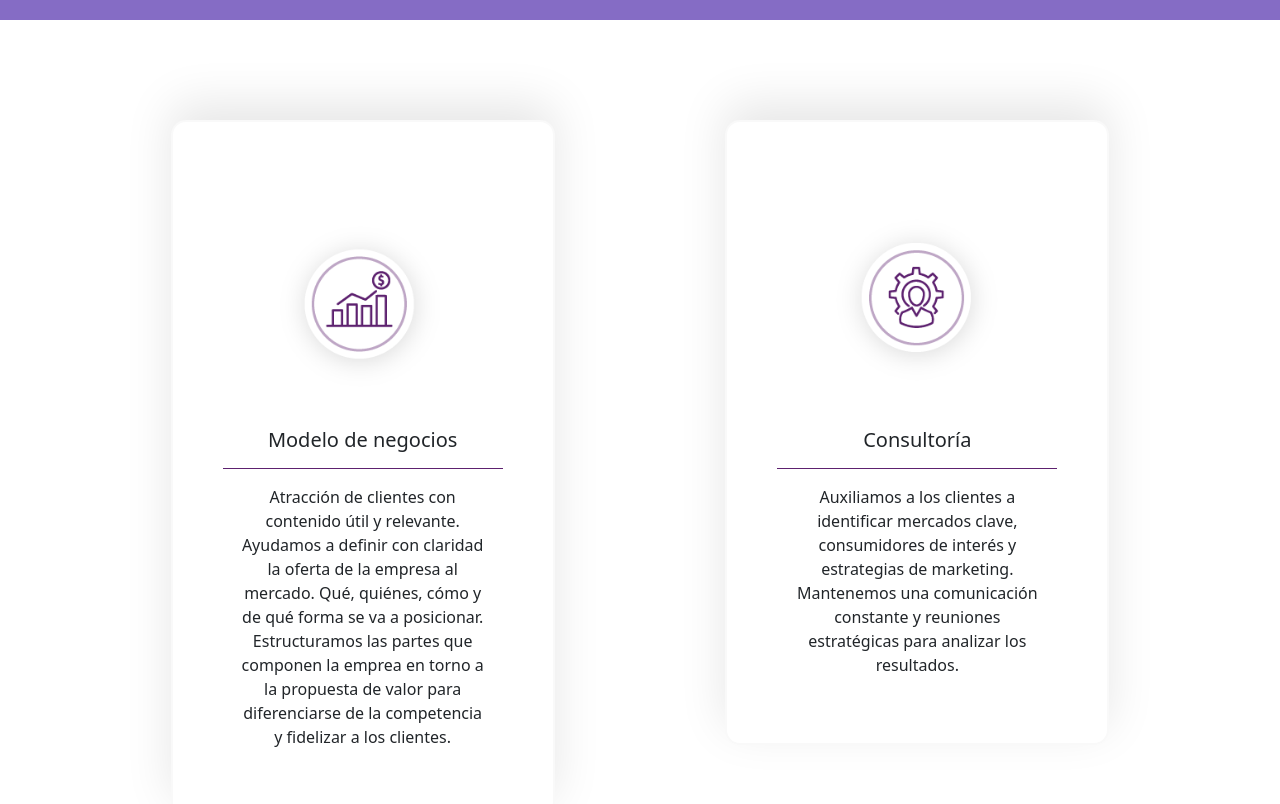
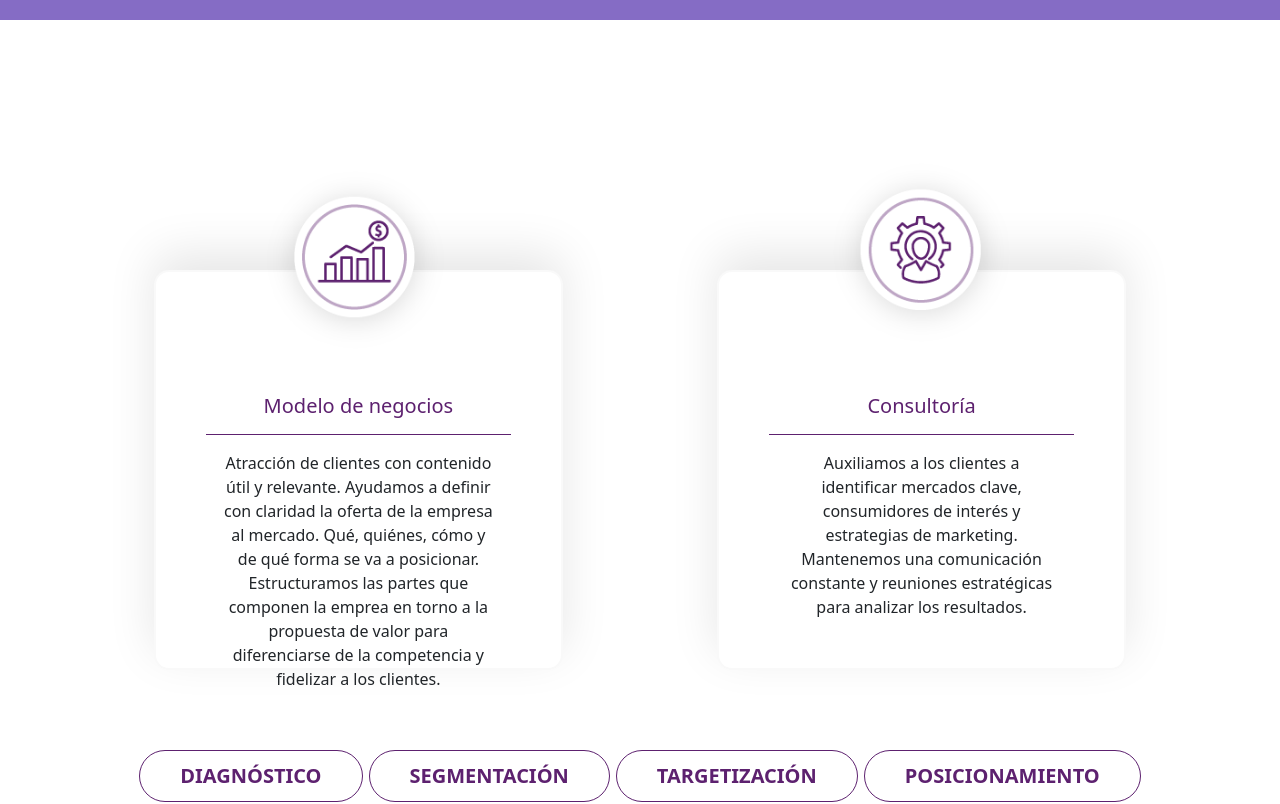
Before and after one commit to GeronimoVenzi/autodatee-web2, a Next.js app: page /estrategia in a window 1280 px wide. Shown: the part 780-1584 px from the top of the page. Built offline with nearby package versions, Linux system fonts and the light colour scheme.

Commit message:
finish estrategia section

```diff
--- a/components/section-cards/Cards.jsx
+++ b/components/section-cards/Cards.jsx
@@ -14,8 +14,6 @@ export const Cards = ({ children, data }) => {
                 <Card.Body>
                     <Card.Text className='text-center'> {data.text} </Card.Text>
                 </Card.Body>
-
-
             </Card>
         </>
     )
--- a/styles/globals.css
+++ b/styles/globals.css
@@ -55,14 +55,14 @@ body {
 
 .cards__container {
   display: flex;
-  justify-content: space-evenly;
-  align-items: baseline;
-  padding-top: 100px;
-  flex-wrap: wrap;
+  flex-direction: column;
+  justify-content: center;
+  align-items: center;
+  padding-top: 130px;
 }
 
 .buttons__container {
-  margin-top: 60px;
+  margin-top: 80px;
   display: flex;
   justify-content: center;
   gap: 6px;
@@ -93,16 +93,21 @@ body {
   align-items: center;
   background: transparent;
   border-bottom: 1px var(--estrategia) solid;
+  margin-top: -210px !important;
+  color: var(--estrategia);
 }
+
 
 .card__section {
   border: none;
-  width: 30%;
-  height: auto;
+  width: 90%;
   border: 2px #f9f9f9 solid;
   border-radius: 15px;
   box-shadow:  0 -1em 3em rgba(0,0,0,0.1);
+  margin-top: 120px;
   padding: 50px;
+  min-height: 400px;
+  max-height: 400px;
 }
 
 
@@ -123,7 +128,17 @@ body {
     margin-top: 20px;
   }
 
+  .cards__container {
+    display: flex;
+    flex-direction: row;
+    justify-content: space-evenly;
+    align-items: baseline;
+    padding-top: 130px;
+    flex-wrap: wrap;
+  }
 
-
+  .card__section {
+    width: 32%;
+  }
 
 }
```
